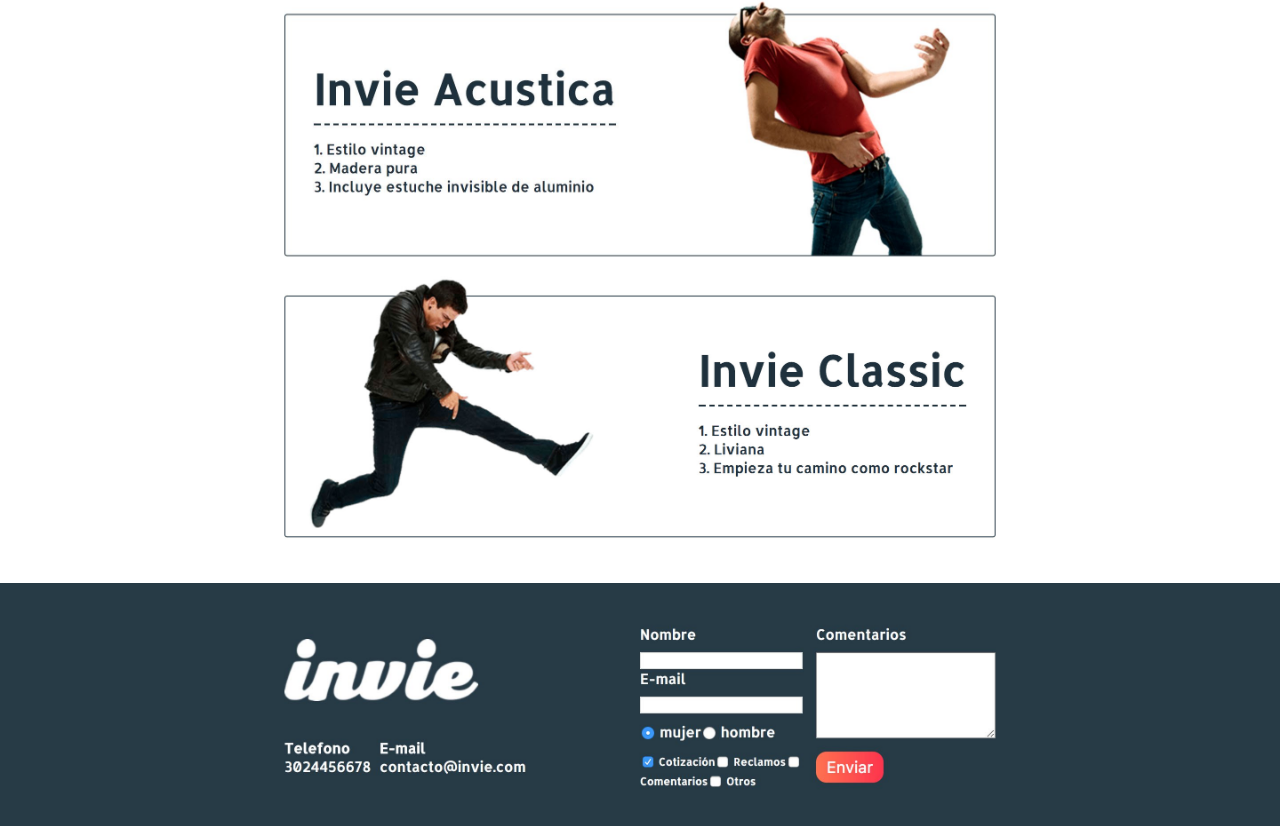
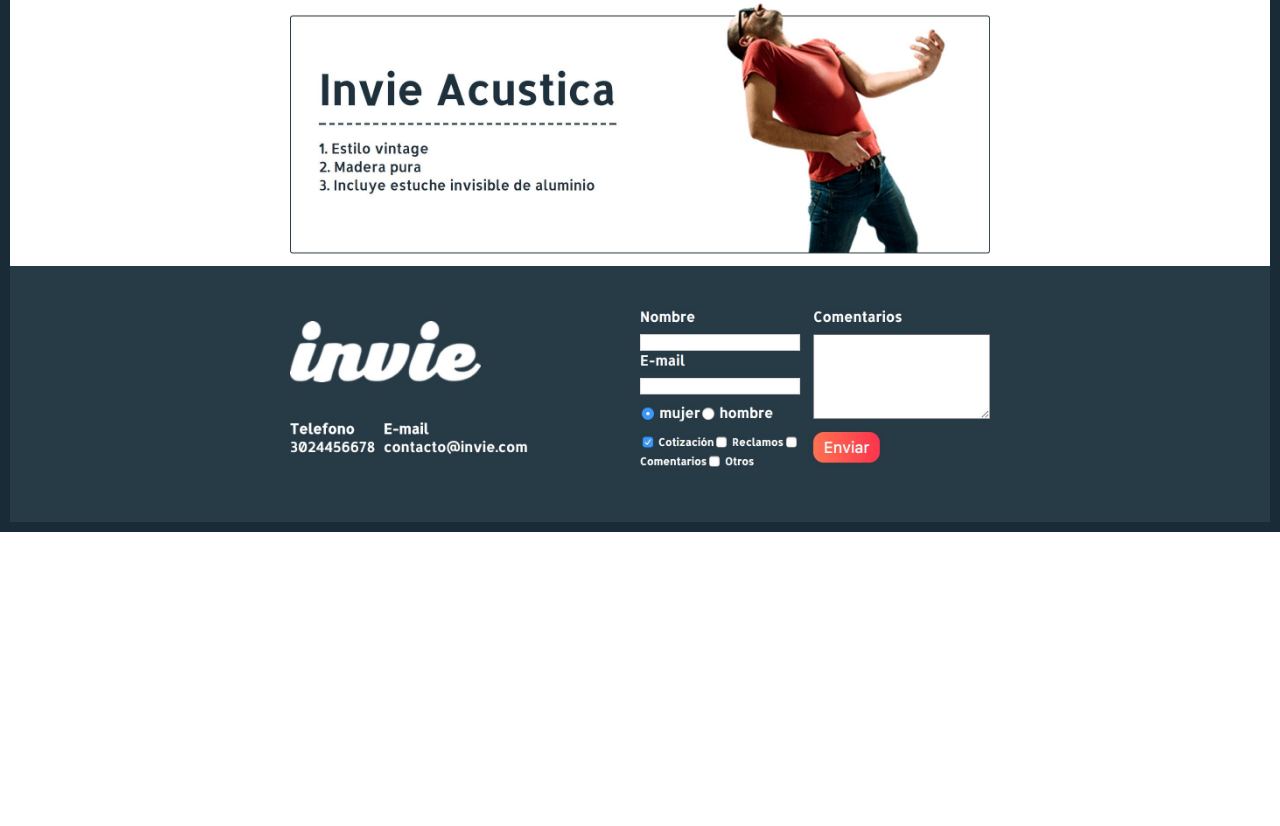
Before and after one commit to Juliemarcla/invie-Milu, a plain HTML site: page index.html in a window 1280 px wide. Shown: the part 546-1372 px from the top of the page. After the commit the page ends 1078 px from the top, so only its background shows below. Drawn offline with Linux system fonts and the light colour scheme.

Commit message:
hotfix 1

```diff
--- a/index.html
+++ b/index.html
@@ -4,6 +4,7 @@
     <style media="screen">
       body {
         margin: 0;
+        border: 10px solid #192b36;
 
       }
       img {
@@ -16,7 +17,7 @@
     <img src="header.jpg" alt="">
     <img src="hero.jpg" alt="">
     <img src="acustica.jpg" alt="">
-    <img src="clasica.jpg" alt="">
+
     <img src="footer.jpg" alt="">
 
 </html>
```
